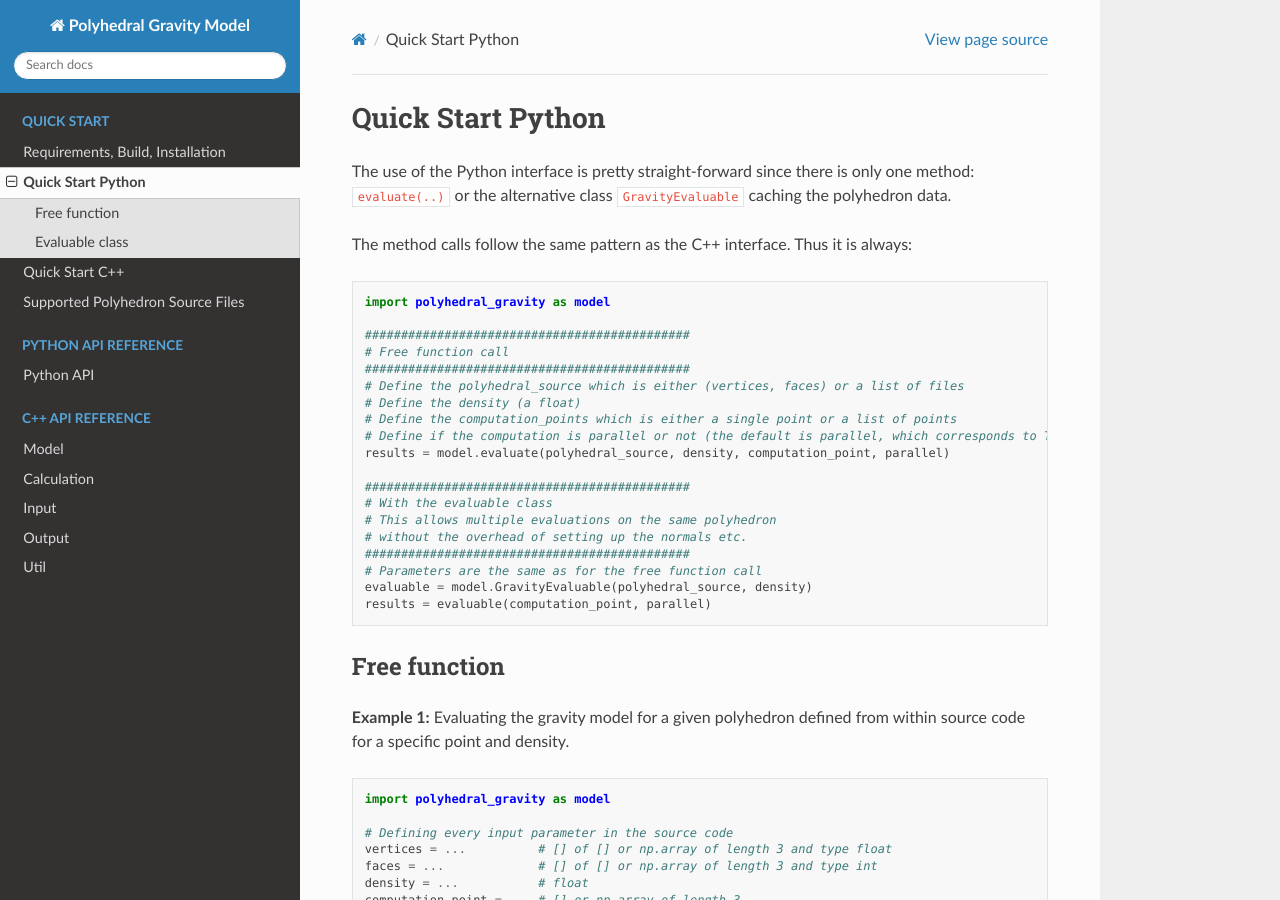
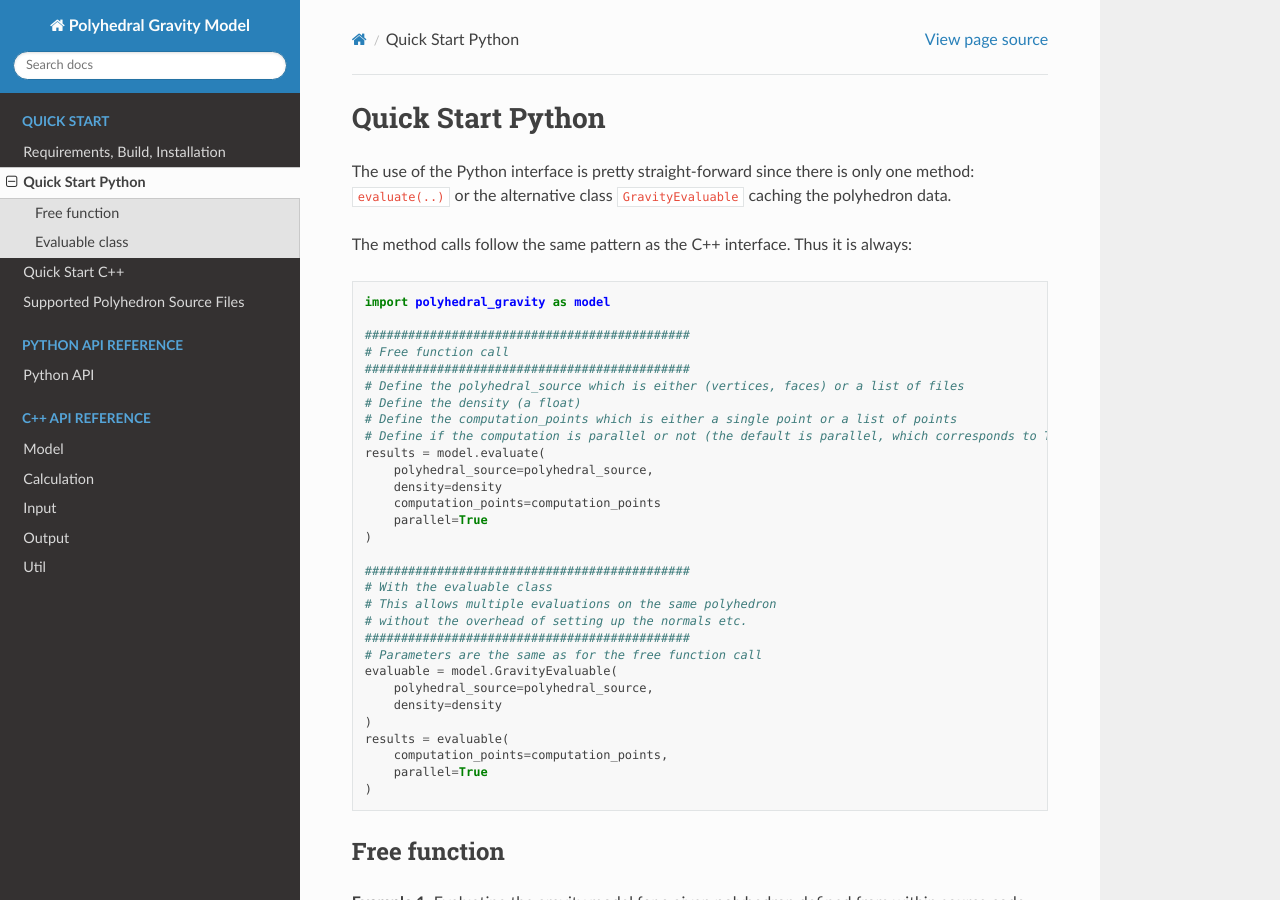
Before and after one commit to esa/polyhedral-gravity-model, a Sphinx documentation site: the page built from docs/quick_start_python.rst, in a window 1280 px wide and 900 px high. Built offline with Sphinx 7.4.7 and the Read the Docs theme 2.0.0, drawn with Linux system fonts in a browser that asks for light colours.

Commit message:
implement PR feedback

```diff
--- a/docs/quick_start_python.rst
+++ b/docs/quick_start_python.rst
@@ -18,7 +18,12 @@ The method calls follow the same pattern as the C++ interface. Thus it is always
     # Define the density (a float)
     # Define the computation_points which is either a single point or a list of points
     # Define if the computation is parallel or not (the default is parallel, which corresponds to True)
-    results = model.evaluate(polyhedral_source, density, computation_point, parallel)
+    results = model.evaluate(
+        polyhedral_source=polyhedral_source,
+        density=density
+        computation_points=computation_points
+        parallel=True
+    )
 
     #############################################
     # With the evaluable class
@@ -26,8 +31,14 @@ The method calls follow the same pattern as the C++ interface. Thus it is always
     # without the overhead of setting up the normals etc.
     #############################################
     # Parameters are the same as for the free function call
-    evaluable = model.GravityEvaluable(polyhedral_source, density)
-    results = evaluable(computation_point, parallel)
+    evaluable = model.GravityEvaluable(
+        polyhedral_source=polyhedral_source,
+        density=density
+    )
+    results = evaluable(
+        computation_points=computation_points,
+        parallel=True
+    )
 
 
 Free function
```
Also changed, not shown: README.md (+7 -7 lines), docs/build.rst (+7 -7 lines), docs/quick_start_cpp.rst (+4 -4 lines), 1 other file.
